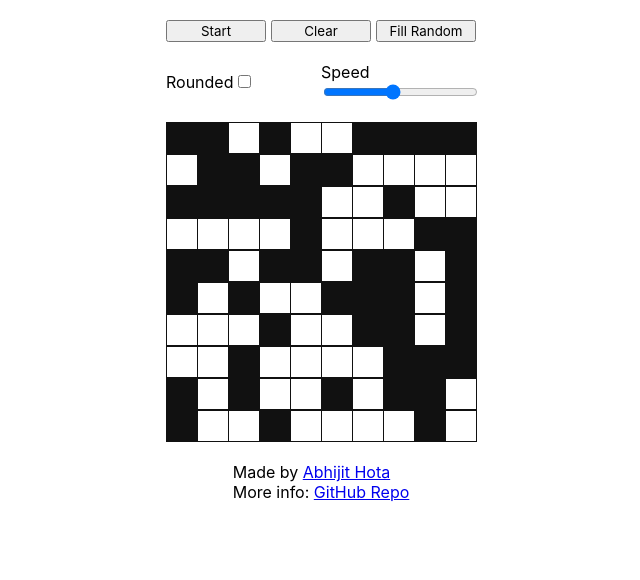
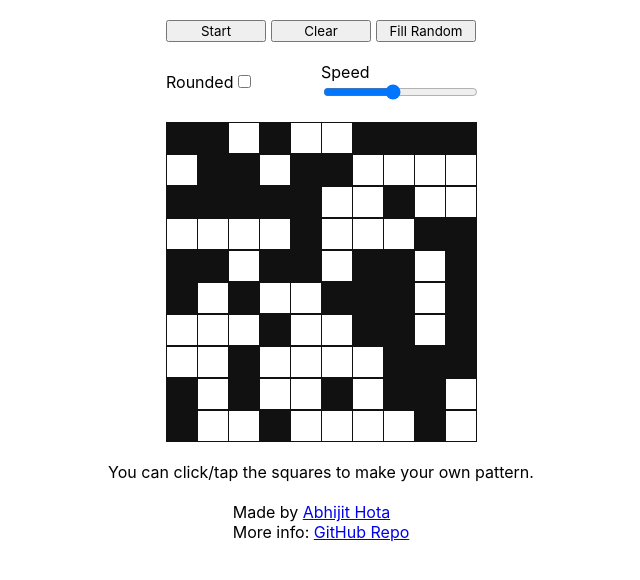
Before and after one commit to abhijit-hota/game-of-life, a plain HTML site: page index.html in a window 1280 px wide. Shown: the part 90-670 px from the top of the page, without its empty margins (319-959 px from the left). Drawn offline with nearby package versions, Linux system fonts and the light colour scheme.

Commit message:
add: instructions

```diff
--- a/index.html
+++ b/index.html
@@ -98,7 +98,7 @@
                                 setRunning(false);
                                 setGrid(generateGrid());
                             }}
-                            style={{margin: "0 5px"}}
+                            style={{ margin: "0 5px" }}
                         >
                             Clear
                         </button>
@@ -195,7 +195,9 @@
 <body>
     <h1>Conway's Game of Life</h1>
     <div id="root"></div>
-    <span style="padding-top: 20px;">
+    <span style="padding-top: 20px;">You can click/tap the squares to make your own pattern.</span>
+    <br/>
+    <span>
         Made by
         <a href="https://github.com/abhijit-hota">Abhijit Hota</a>
         <br>
```
